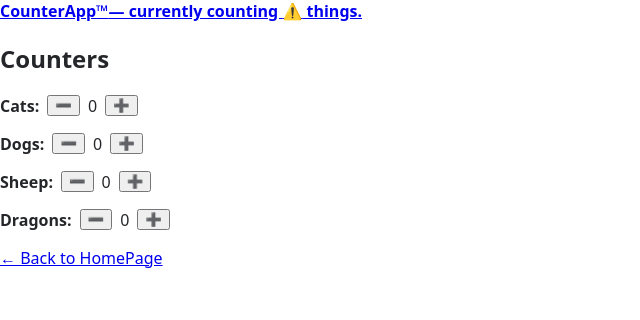
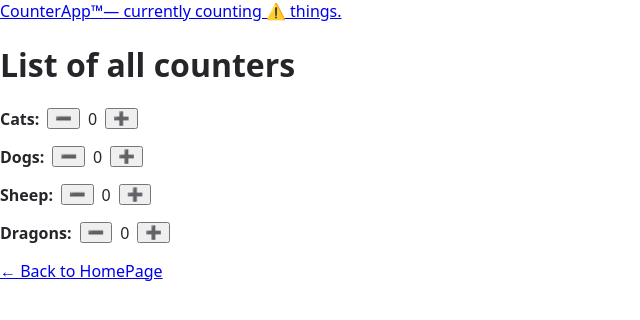
Before and after one commit to neuefische-web-demos/hh-web-24-3-react-global-state, a Next.js app: page /counters in a window 1280 px wide. Shown: the top 320 px of the page, without its empty margins (0-640 px from the left). Built offline with nearby package versions, Linux system fonts and the light colour scheme.

Commit message:
refactor app

```diff
--- a/components/Counter.js
+++ b/components/Counter.js
@@ -1,7 +1,7 @@
 import styled from 'styled-components';
 import { useState } from 'react';
 
-const StyledContainer = styled.div`
+const StyledContainer = styled.li`
   display: flex;
   align-items: center;
   gap: 0.5rem;
--- a/components/CounterList.js
+++ /dev/null
@@ -1,25 +0,0 @@
-import styled from 'styled-components';
-import Counter from './Counter';
-
-const List = styled.ul`
-  display: flex;
-  flex-direction: column;
-  list-style: none;
-  margin: 0;
-  padding: 0 0 1rem 0;
-  gap: 1rem;
-`;
-
-export default function CounterList() {
-  return (
-    <>
-      <h2>Counters</h2>
-      <List>
-        <Counter animalName="Cats" />
-        <Counter animalName="Dogs" />
-        <Counter animalName="Sheep" />
-        <Counter animalName="Dragons" />
-      </List>
-    </>
-  );
-}
--- a/components/Header.js
+++ b/components/Header.js
@@ -1,15 +1,9 @@
-import styled from 'styled-components';
 import Link from 'next/link';
-
-const StyledTitle = styled.h1`
-  font-size: 1rem;
-  margin: 0;
-`;
 
 export default function Header() {
   const countSum = '⚠️';
+
   return (
-    <StyledTitle>
     <Link href="/">
       CounterApp
       <span role="img" aria-label="trademark">
@@ -17,6 +11,5 @@ export default function Header() {
       </span>
       — currently counting <strong>{countSum}</strong> things.
     </Link>
-    </StyledTitle>
   );
 }
--- a/pages/counters.js
+++ b/pages/counters.js
@@ -1,10 +1,26 @@
-import CounterList from '../components/CounterList';
+import Counter from '@/components/Counter';
 import Link from 'next/link';
+import styled from 'styled-components';
+
+const List = styled.ul`
+  display: flex;
+  flex-direction: column;
+  list-style: none;
+  margin: 0;
+  padding: 0 0 1rem 0;
+  gap: 1rem;
+`;
 
 export default function CountersPage() {
   return (
     <>
-      <CounterList />
+      <h1>List of all counters</h1>
+      <List>
+        <Counter animalName="Cats" />
+        <Counter animalName="Dogs" />
+        <Counter animalName="Sheep" />
+        <Counter animalName="Dragons" />
+      </List>
       <Link href="/">← Back to HomePage</Link>
     </>
   );
```
Also changed, not shown: components/CounterStats.js (deleted, +0 -24 lines), pages/index.js (+16 -3 lines). Lines whose indentation alone changed are shown as unchanged.
